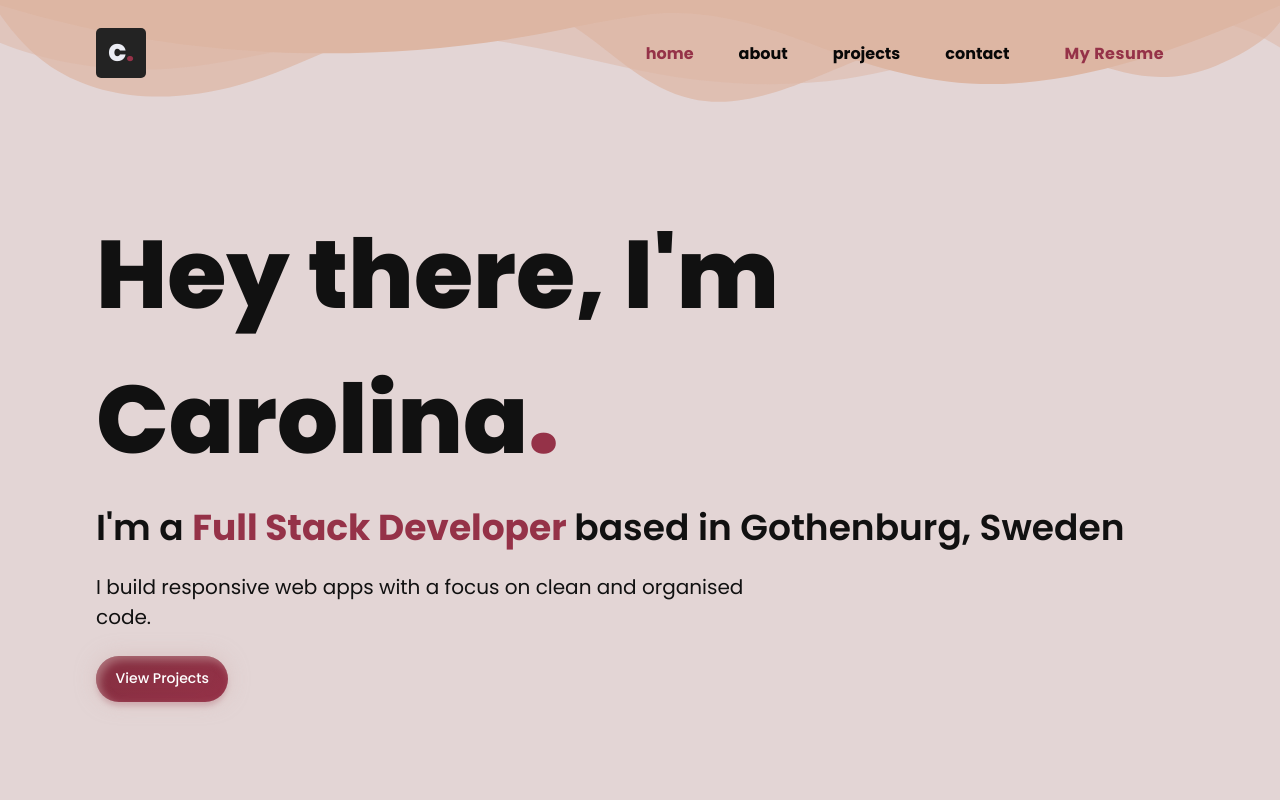
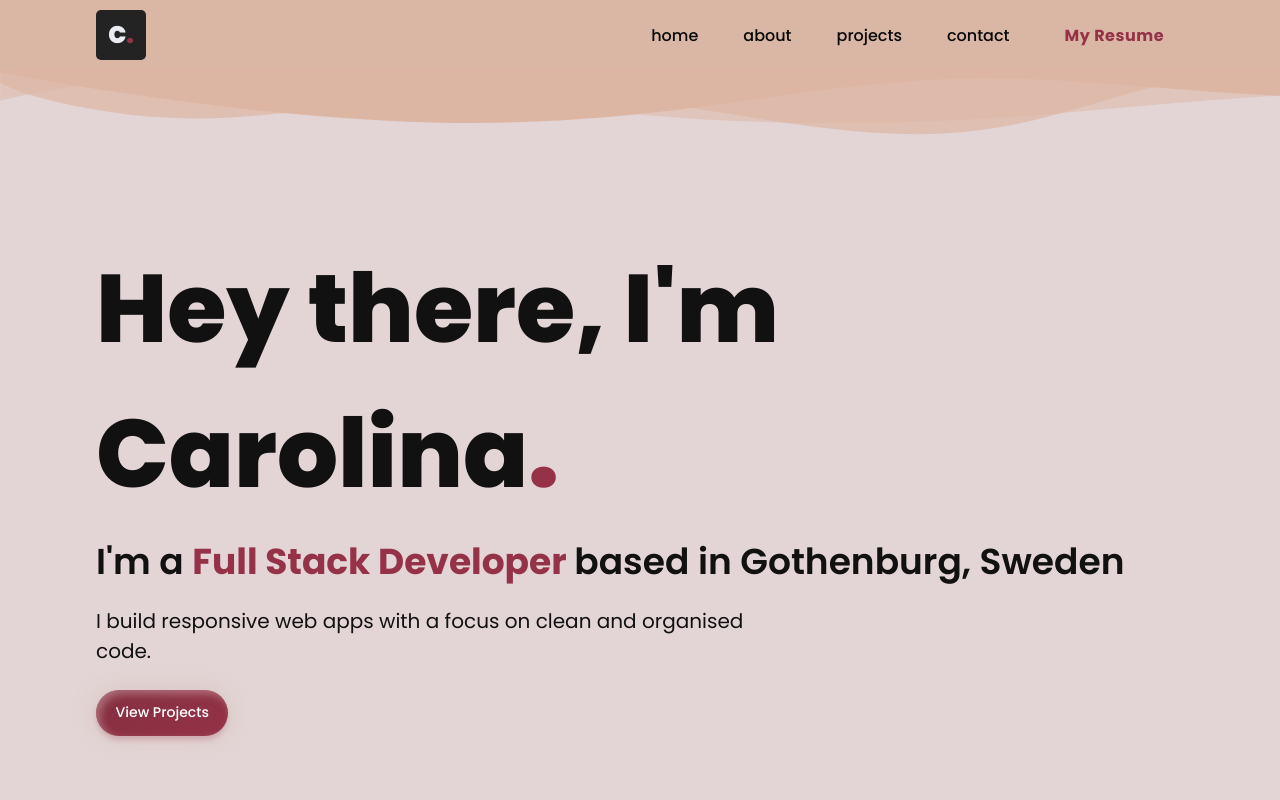
Before and after one commit to carolarruda/personal, a React (Create React App) app: page / in a window 1280 px wide. Shown: the top 800 px of the page. Built offline with nearby package versions, Linux system fonts and the light colour scheme.

Commit message:
fixed nav and project button

```diff
--- a/src/components/Hero/Hero.js
+++ b/src/components/Hero/Hero.js
@@ -1,6 +1,7 @@
 import classes from "./Hero.module.scss";
 
 const Hero = () => {
+
   return (
     <section className={`section-wrapper ${classes.hero} curve`}>
       <div className={classes.heroContainer}>
@@ -14,7 +15,7 @@ const Hero = () => {
         <p className={classes.aboutCopy}>
           I build responsive web apps with a focus on clean and organised code.
         </p>
-        <button className={classes.btnDonate}>View Projects</button>
+        <button onClick={() => document.getElementById("projects")?.scrollIntoView()}className={classes.btnViewProejcts}>View Projects</button>
       </div>
     </section>
   );
--- a/src/components/Hero/Hero.module.scss
+++ b/src/components/Hero/Hero.module.scss
@@ -69,7 +69,7 @@
 }
 
 
-.btnDonate {
+.btnViewProejcts {
   --clr-font-main: hsla(0 0% 20% / 100);
   --btn-bg-2: var(--brand4);
   --btn-bg-1: var(--brand3);
@@ -90,13 +90,13 @@
   box-shadow: 0px 0px 20px rgba(210, 177, 176, 0.5), 0px 5px 5px -1px rgba(149, 50, 72, 0.25), inset 4px 4px 8px rgba(210, 177, 176, 0.5), inset -4px -4px 8px rgba(149, 50, 72, 0.35);
 }
 
-.btnDonate:hover {
+.btnViewProejcts:hover {
   background-position: right top;
 }
 
-.btnDonate:is(:focus, :focus-visible, :active) {
+.btnViewProejcts:is(:focus, :focus-visible, :active) {
   outline: none;
-  box-shadow: 0 0 0 3px var(--btn-bg-color), 0 0 0 6px var(--btn-bg-2);
+  // box-shadow: 0 0 0 3px var(--btn-bg-color), 0 0 0 6px var(--btn-bg-2);
 }
 
 @media (prefers-reduced-motion: reduce) {
--- a/src/components/NavBar/NavBar.js
+++ b/src/components/NavBar/NavBar.js
@@ -5,10 +5,7 @@ import { motion } from "framer-motion";
 import { useEffect, useState } from "react";
 
 const NavBar = () => {
-  const [selectedHome, setSelectedHome] = useState(true); // Initially, set home as selected
-  const [selectedAbout, setSelectedAbout] = useState(false);
-  const [selectedProjects, setSelectedProjects] = useState(false);
-  const [selectedContact, setSelectedContact] = useState(false);
+  const [selected, setSelected] = useState("");
 
   useEffect(() => {
     const sections = document.querySelectorAll(".section-wrapper");
@@ -17,30 +14,10 @@ const NavBar = () => {
       threshold: 0.3,
     };
 
-    const callback = (entries) => {
-      entries.forEach((entry) => {
+    const callback = (entries: any) => {
+      entries.forEach((entry: any) => {
         if (entry.isIntersecting) {
-          if (entry.target.id === "home") {
-            setSelectedHome(true);
-            setSelectedAbout(false);
-            setSelectedProjects(false);
-            setSelectedContact(false);
-          } else if (entry.target.id === "about") {
-            setSelectedAbout(true);
-            setSelectedHome(false);
-            setSelectedProjects(false);
-            setSelectedContact(false);
-          } else if (entry.target.id === "projects") {
-            setSelectedProjects(true);
-            setSelectedHome(false);
-            setSelectedAbout(false);
-            setSelectedContact(false);
-          } else if (entry.target.id === "contact") {
-            setSelectedContact(true);
-            setSelectedHome(false);
-            setSelectedAbout(false);
-            setSelectedProjects(false);
-          }
+          setSelected(entry.target.id);
         }
       });
     };
@@ -50,31 +27,9 @@ const NavBar = () => {
     sections.forEach((section) => observer.observe(section));
   }, []);
 
-  useEffect(() => {
-    const handleScroll = () => {
-      if (window.scrollY === 0) {
-        setSelectedHome(true);
-        setSelectedAbout(false);
-        setSelectedProjects(false);
-        setSelectedContact(false);
-      } else {
-        setSelectedHome(false);
-      }
-    };
-
-    window.addEventListener("scroll", handleScroll);
-
-    return () => {
-      window.removeEventListener("scroll", handleScroll);
-    };
-  }, []);
-
   return (
-    <header>
-      <div className={classes.navDiv}>
-        <NavBlob />
-      </div>
-
+    <>
+     <header className={classes}>
       <motion.nav
         className={`section-wrapper ${classes.NavContainer} ${classes.mxAuto}`}
         initial={{ y: -70 }}
@@ -86,15 +41,12 @@ const NavBar = () => {
         <ul className={classes.NavOptions}>
           <li className={classes.grey}>
             <a
-              href="#top" // Assuming #top is the top of your page
+              href="#top"
               onClick={() => {
-                setSelectedHome(true);
-                setSelectedAbout(false);
-                setSelectedProjects(false);
-                setSelectedContact(false);
+                setSelected("top");
                 window.scrollTo(0, 0);
               }}
-              id={selectedHome ? classes.selected : ""}
+              id={selected === "top" ? classes.selected : ""}
             >
               home
             </a>
@@ -103,12 +55,9 @@ const NavBar = () => {
             <a
               href="#about"
               onClick={() => {
-                setSelectedAbout(true);
-                setSelectedHome(false);
-                setSelectedProjects(false);
-                setSelectedContact(false);
+                setSelected("about");
               }}
-              id={selectedAbout ? classes.selected : ""}
+              id={selected === "about" ? classes.selected : ""}
             >
               about
             </a>
@@ -117,12 +66,9 @@ const NavBar = () => {
             <a
               href="#projects"
               onClick={() => {
-                setSelectedProjects(true);
-                setSelectedHome(false);
-                setSelectedAbout(false);
-                setSelectedContact(false);
+                setSelected("projects");
               }}
-              id={selectedProjects ? classes.selected : ""}
+              id={selected === "projects" ? classes.selected : ""}
             >
               projects
             </a>
@@ -131,12 +77,9 @@ const NavBar = () => {
             <a
               href="#contact"
               onClick={() => {
-                setSelectedContact(true);
-                setSelectedHome(false);
-                setSelectedAbout(false);
-                setSelectedProjects(false);
+                setSelected("contact");
               }}
-              id={selectedContact ? classes.selected : ""}
+              id={selected === "contact" ? classes.selected : ""}
             >
               contact
             </a>
@@ -157,7 +100,18 @@ const NavBar = () => {
           </li>
         </ul>
       </motion.nav>
+
     </header>
+    <motion.div
+        className={classes.navDiv}
+        initial={{ y: -70 }}
+        animate={{ y: 0 }}
+        transition={{ duration: 0.5 }}
+      >
+        <NavBlob />
+      </motion.div>
+    </>
+
   );
 };
 
--- a/src/components/NavBar/NavBar.module.scss
+++ b/src/components/NavBar/NavBar.module.scss
@@ -7,6 +7,7 @@
   align-items: center;
 
   align-items: center;
+  max-height: 70px;
 }
 
 .NavOptions {
@@ -21,6 +22,8 @@
   display: flex;
   gap: 2.5rem;
   align-items: center;
+  margin-top: 0;
+  padding-top: 0;
 }
 
 
@@ -61,18 +64,13 @@ header {
   top: 0;
   z-index: 20;
   width: 100vw;
-  // background: linear-gradient(
-  //   to bottom,
-  //   rgba(218, 183, 165, 1),
-  //   rgba(218, 183, 165, 0.95) 60%,
-  //   rgba(218, 183, 165, 0.8) 70%,
-  //   transparent
-  // );
+  background-color: #dab7a5;
+
 }
 
 header a {
   color: var(--background-dark);
-  font-weight: 700;
+  font-weight: 500;
   text-decoration: none;
   position: relative;
   padding: 5px 10px;
@@ -100,19 +98,23 @@ header a:hover::after {
 
 
 .navDiv {
-  position: absolute;
-  top: 0;
+  // position: relative;
+  top: 70px;
   left: 0;
   width: 100%;
   overflow: hidden;
   line-height: 0;
+  position: -webkit-sticky;
+  position: sticky;
+  z-index: 20;
 }
 
 .navDiv svg {
   position: relative;
   display: block;
-  width: calc(100% + 1.5px);
-  height: 111px;
+  width: calc(163% + 1.3px);
+  height: 70px;
+  transform: rotateY(180deg);
   fill: rgb(221, 182, 163);
 }
 
```
